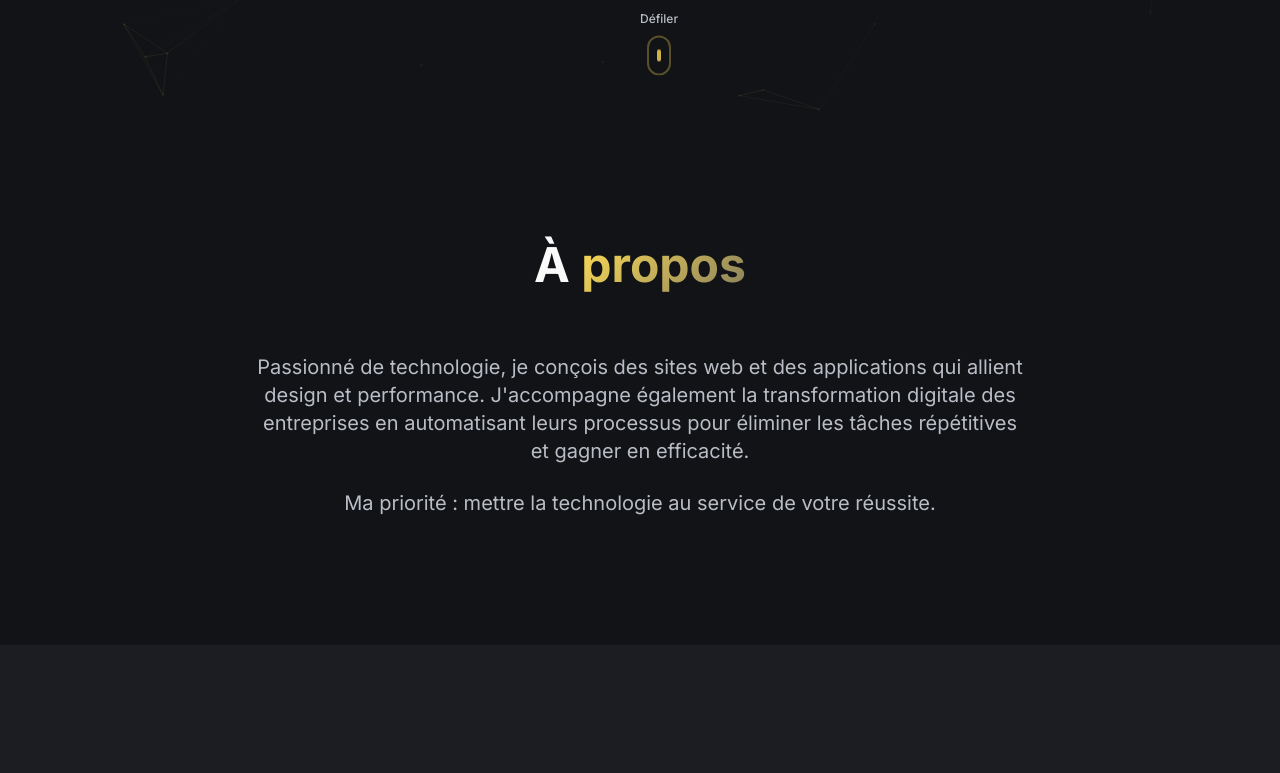
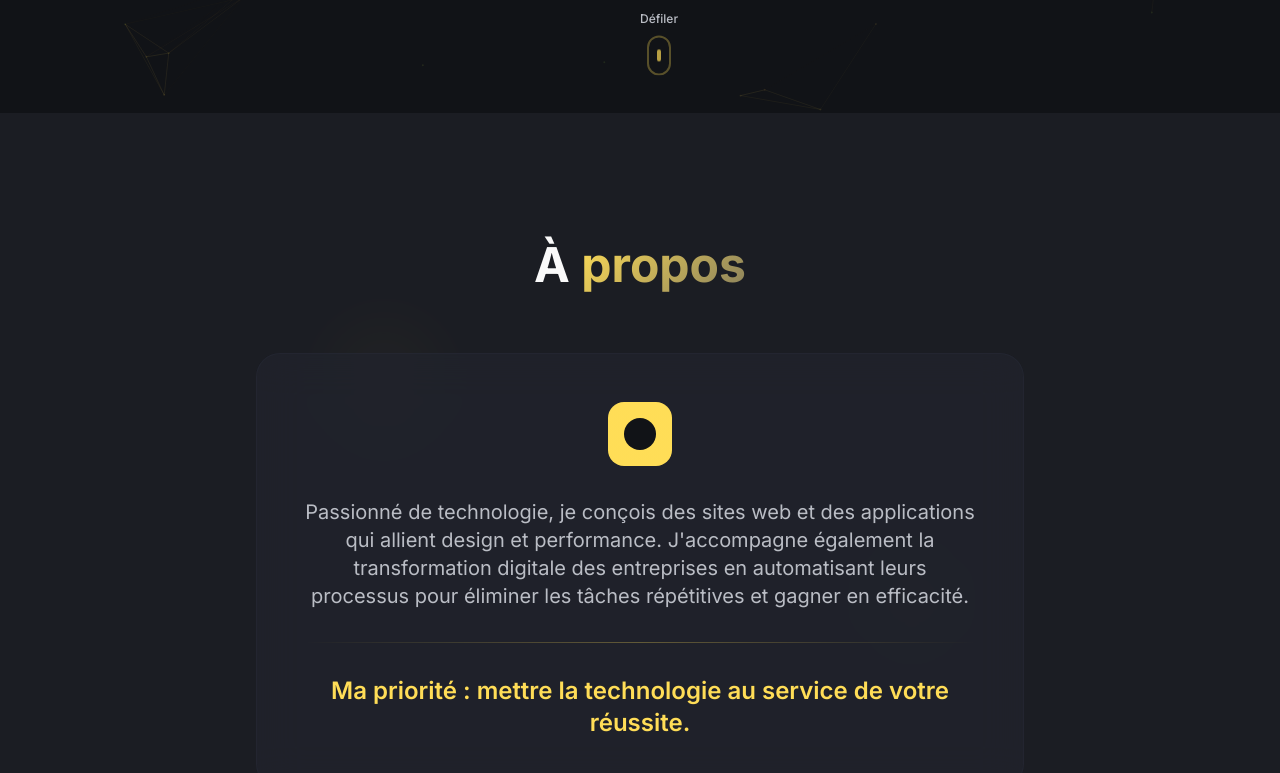
Before and after one commit to NezimK/portfolio-ali-mekzine, a React (Vite) app: page / in a window 1280 px wide. Shown: the part 687-1460 px from the top of the page. Built offline with nearby package versions, Linux system fonts and the light colour scheme.

Commit message:
Highlight About Section
Emphasized the "About" section.
-edited src/components/About.tsx

```diff
--- a/src/components/About.tsx
+++ b/src/components/About.tsx
@@ -26,8 +26,14 @@ const pillars = [
 
 export const About = () => {
   return (
-    <section id="about" className="section-padding" aria-labelledby="about-heading">
-      <div className="container mx-auto px-6">
+    <section id="about" className="section-padding bg-background-secondary relative overflow-hidden" aria-labelledby="about-heading">
+      {/* Decorative background elements */}
+      <div className="absolute inset-0 opacity-10">
+        <div className="absolute top-1/4 left-1/4 w-32 h-32 bg-accent/20 rounded-full blur-xl"></div>
+        <div className="absolute bottom-1/3 right-1/4 w-24 h-24 bg-gold/20 rounded-full blur-xl"></div>
+      </div>
+
+      <div className="container mx-auto px-6 relative z-10">
         <div className="max-w-4xl mx-auto">
           <AnimatedSection>
             <h2 id="about-heading" className="text-4xl md:text-5xl font-bold text-center mb-16">
@@ -37,11 +43,15 @@ export const About = () => {
 
           <div className="max-w-3xl mx-auto text-center">
             <AnimatedSection delay={200}>
-              <div className="space-y-6">
+              <div className="glass rounded-3xl p-8 md:p-12 space-y-8">
+                <div className="w-16 h-16 mx-auto bg-gradient-to-br from-accent to-gold rounded-2xl flex items-center justify-center mb-8">
+                  <div className="w-8 h-8 bg-background rounded-lg"></div>
+                </div>
                 <p className="text-lg md:text-xl text-foreground-muted leading-relaxed">
                   Passionné de technologie, je conçois des sites web et des applications qui allient design et performance. J'accompagne également la transformation digitale des entreprises en automatisant leurs processus pour éliminer les tâches répétitives et gagner en efficacité.
                 </p>
-                <p className="text-lg md:text-xl text-foreground-muted leading-relaxed">
+                <div className="h-px bg-gradient-to-r from-transparent via-accent/30 to-transparent my-6"></div>
+                <p className="text-xl md:text-2xl text-accent font-semibold">
                   Ma priorité : mettre la technologie au service de votre réussite.
                 </p>
               </div>
```
